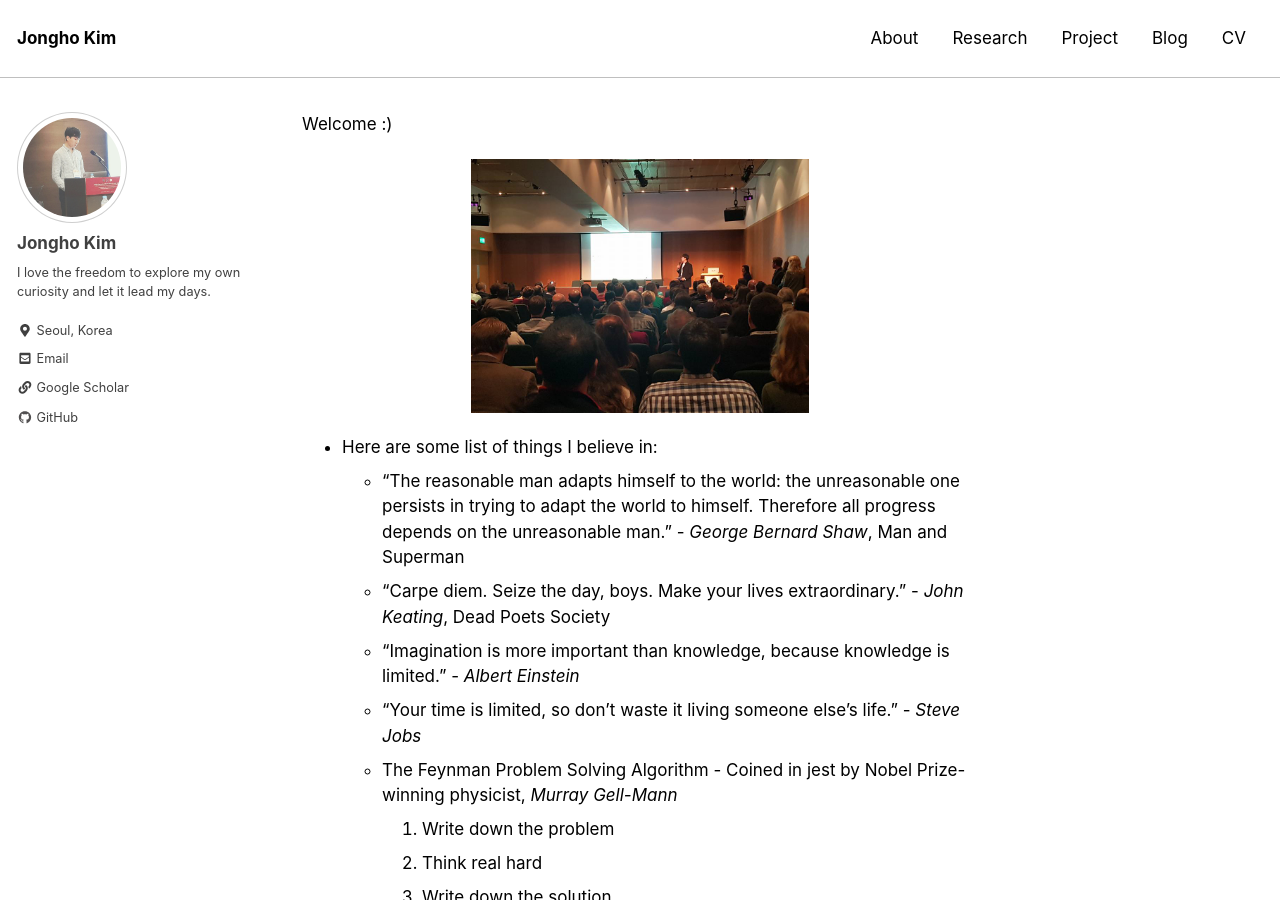
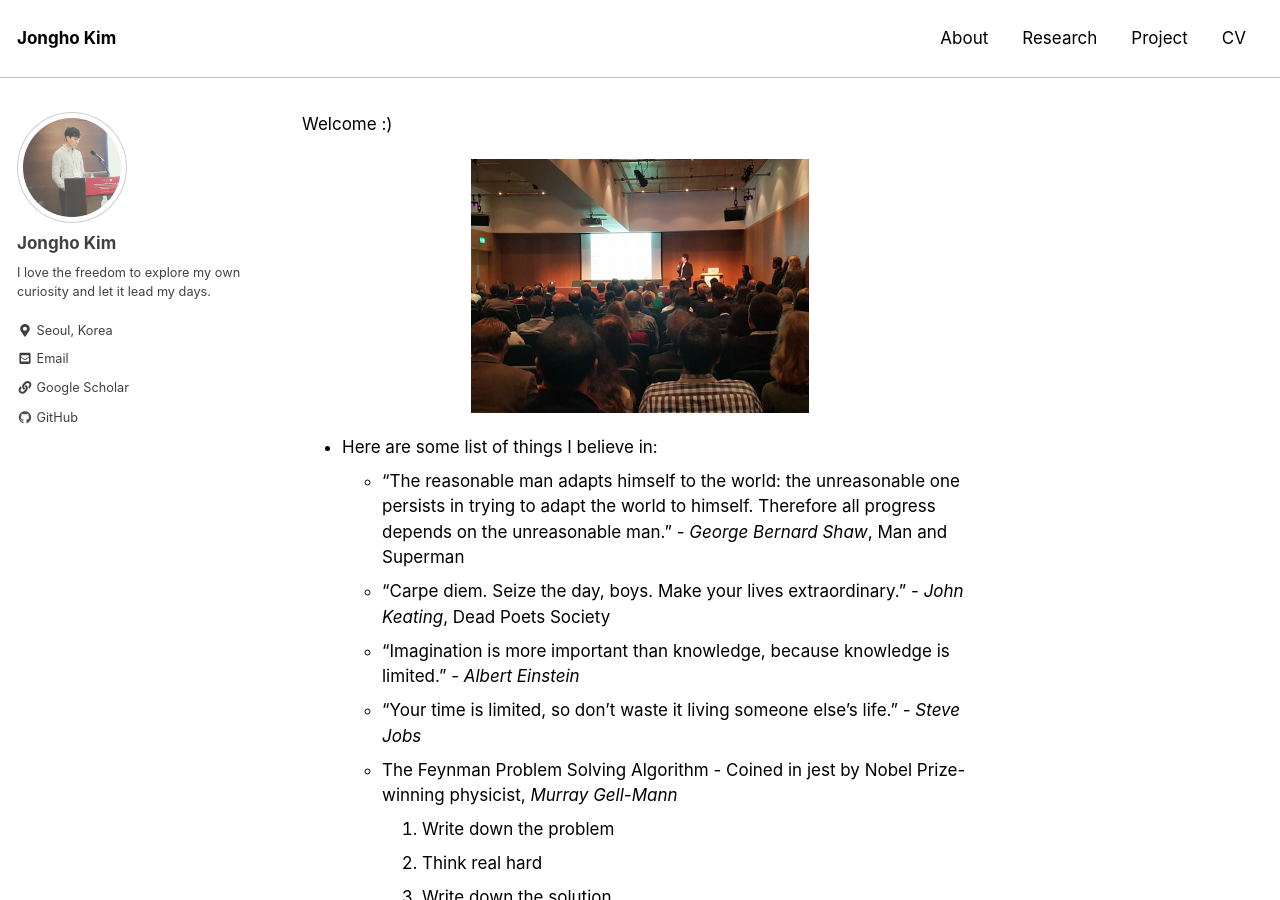
Before and after one commit to jonghkim/jonghkim.github.io, a Jekyll site: the page built from index.md, in a window 1280 px wide and 900 px high. Built offline with Jekyll 4.4.1, drawn with Linux system fonts in a browser that asks for light colours; nearby versions of some CDN libraries.

Commit message:
remove blog

```diff
--- a/_data/navigation.yml
+++ b/_data/navigation.yml
@@ -6,7 +6,5 @@ main:
     url: /research/
   - title: "Project"
     url: /project/
-  - title: "Blog"
-    url: https://jonghkim.github.io/
   - title: "CV"
     url: https://drive.google.com/file/d/1i1FYUiiJFUwT27Z1-H1d1GlQdbVlD_5A/view?usp=sharing
```
